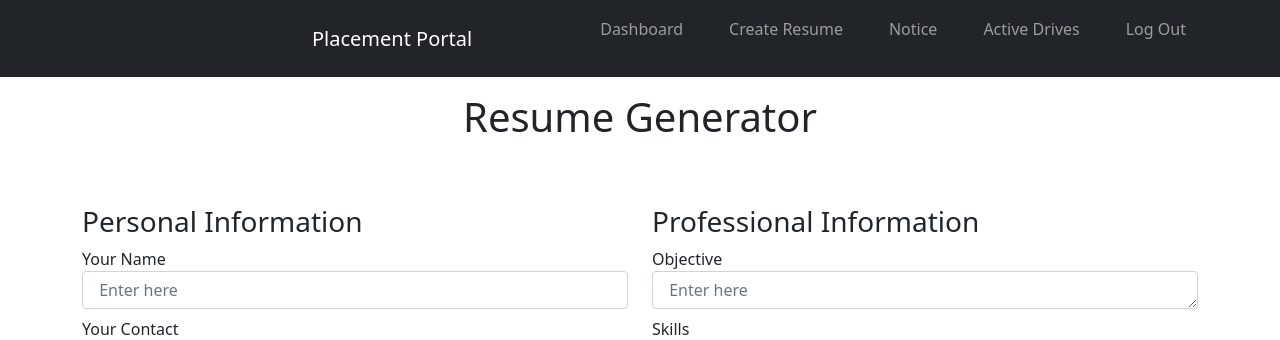
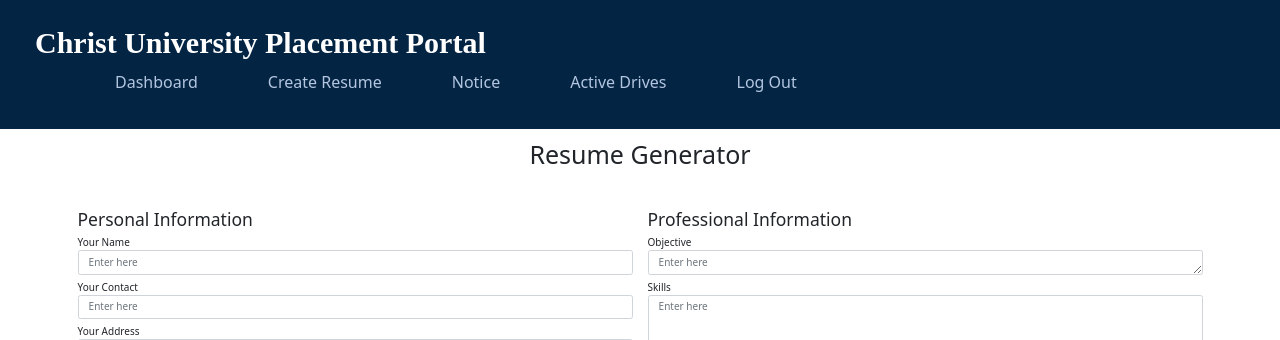
Before and after one commit to asghar-innama/Placement2, a PHP site: page /user/resume.php in a window 1280 px wide. Shown: the top 340 px of the page. Run offline with PHP 8.4, Linux system fonts and the light colour scheme; a user stored in the database is signed in.

Commit message:
student module changes

```diff
--- a/company/mailbox.php
+++ b/company/mailbox.php
@@ -84,7 +84,7 @@ require_once("../db.php");
                   <div class="col-md-12">
                     <div class="box box-primary">
                       <div class="box-header with-border">
-                        <h3 class="box-title" style="margin-bottom: 20px;">Mailbox</h3>
+                        <h4 class="box-title" style="margin-bottom: 20px;">Mailbox</h4>
                       </div>
                       <!-- /.box-header -->
                       <div class="box-body no-padding">
--- a/user/header.php
+++ b/user/header.php
@@ -53,14 +53,15 @@
     }
 
     .header {
-        border-bottom: 1px solid #E2E8F0;
+        border-bottom: 0px solid #004080;
     }
 
     .navbar {
         display: flex;
         justify-content: space-between;
         align-items: center;
-        padding: 1rem 1.5rem;
+        padding: 2rem 3.5rem;
+        background-color: #042444;
     }
 
     .hamburger {
--- a/user/notice.php
+++ b/user/notice.php
@@ -56,7 +56,7 @@ require_once("../db.php");
                         <div class="col-md-8 bg-white padding-2">
                             <div class="box box-primary">
                                 <div class="box-header with-border">
-                                    <h3 id="heading" class="box-title">Posted Notice</h3>
+                                    <h4>Posted Notice</h4>
                                 </div>
 
                                 <!-- /.box-header -->
--- a/user/resume.php
+++ b/user/resume.php
@@ -26,64 +26,9 @@ require_once("../db.php");
 </head>
 
 <body>
-    <nav class="navbar navbar-expand-lg navbar-dark bg-dark" id="n1">
-        <div class="container-fluid">
-            <a class="navbar-brand" href="#">Placement Portal</a>
-            <button class="navbar-toggler" type="button" data-bs-toggle="collapse" data-bs-target="#navbarNav" aria-controls="navbarNav" aria-expanded="false" aria-label="Toggle navigation">
-                <span class="navbar-toggler-icon"></span>
-            </button>
-            <div class="collapse navbar-collapse mx-8" id="navbarNav">
-                <ul class="navbar-nav" style="margin:auto">
-                    <li class="nav-item">
-                        <a class="nav-link" aria-current="page" href="index.php">Dashboard</a>
-                    </li>
-                    <li class="nav-item">
-                        <a class="nav-link" aria-current="page" href="resume.php">Create Resume</a>
-                    </li>
-                    <li class="nav-item">
-                        <a class="nav-link" href="notice.php">Notice</a>
-                    </li>
-                    <li class="nav-item">
-                        <a href="../jobs.php" class="nav-link">Active Drives</a>
-                    </li>
-                    <li class="nav-item">
-                        <a class="nav-link" href="../logout.php">Log Out</a>
-                    </li>
-                    <style>
-                        .navbar-expand-lg .navbar-nav {
-                            margin-top: -6px;
-                        }
-
-                        .nav-link {
-                            color: #b3c6e0;
-                        }
-
-                        .nav-link:hover {
-                            color: #482ff7;
-                        }
-
-                        li {
-                            margin-top: 1px;
-                            margin-left: 30px;
-                            padding-bottom: 20px;
-                            color: #b3c6e0;
-                            hover
-                        }
-
-                        .navbar-brand {
-                            margin-left: 300px;
-                        }
-                    </style>
-                </ul>
-            </div>
-        </div>
-
-
-    </nav>
-
-
-
-
+<?php
+    include 'header.php';
+?>
     <div class="container" id="cv-form">
         <h1 class="text-center my-3">Resume Generator</h1>
         <div class="text-right ">
--- a/user/settings.php
+++ b/user/settings.php
@@ -95,12 +95,10 @@ require_once("../db.php");
                       Password Mismatch!!
                     </div>
                   </form>
-                  <div class="col-md-6">
                   <form action="deactivate-account.php" method="post">
                     <label><input type="checkbox" required> I Want To Deactivate My Account</label>
                     <button type="submit" class="btn btn-danger btn-flat btn-lg">Deactivate My Account</button>
                   </form>
-                </div>
                 </div>
               </div>
 
```
Also changed, not shown: user/mailbox.php (+26 -32 lines), css/_all-skins.min.css.
